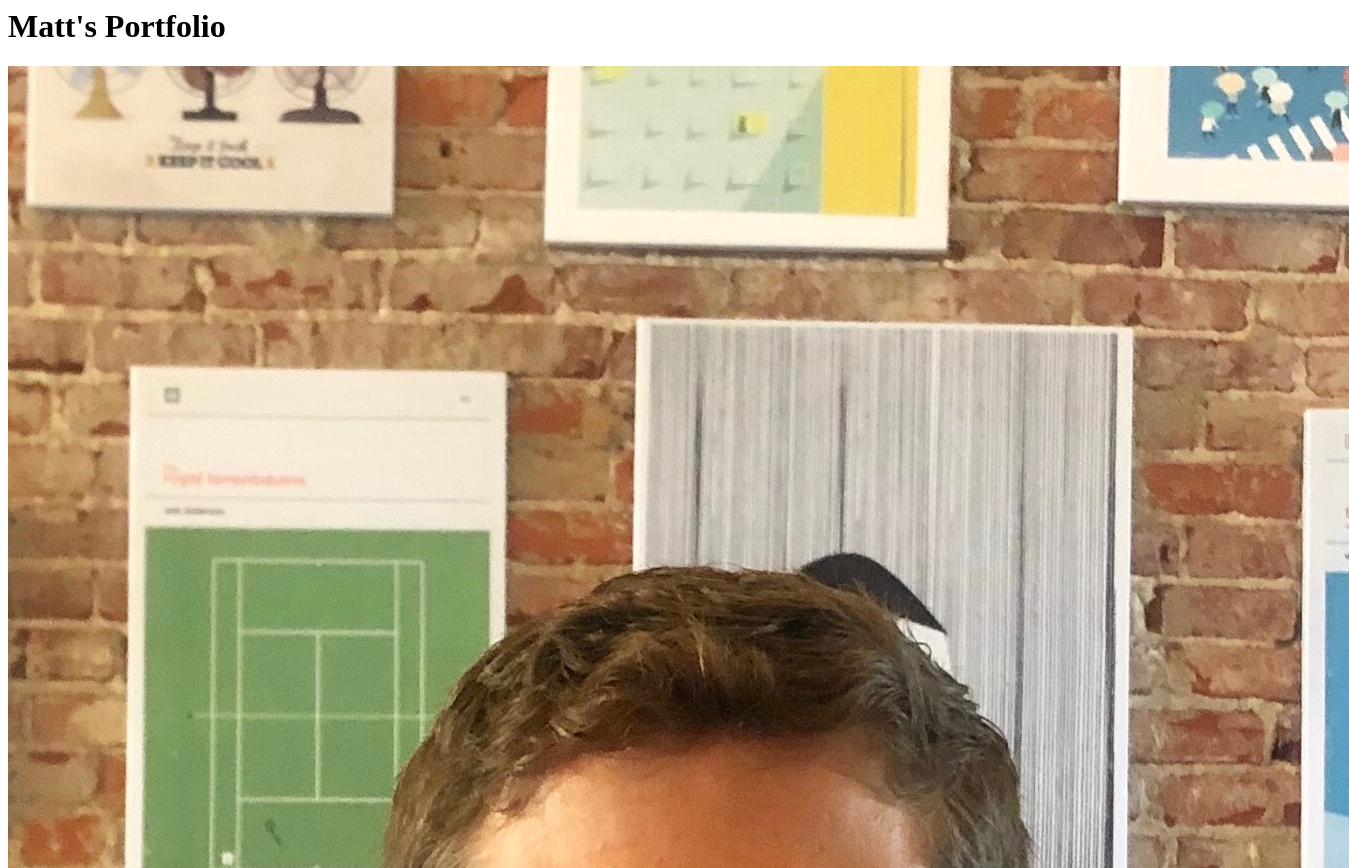
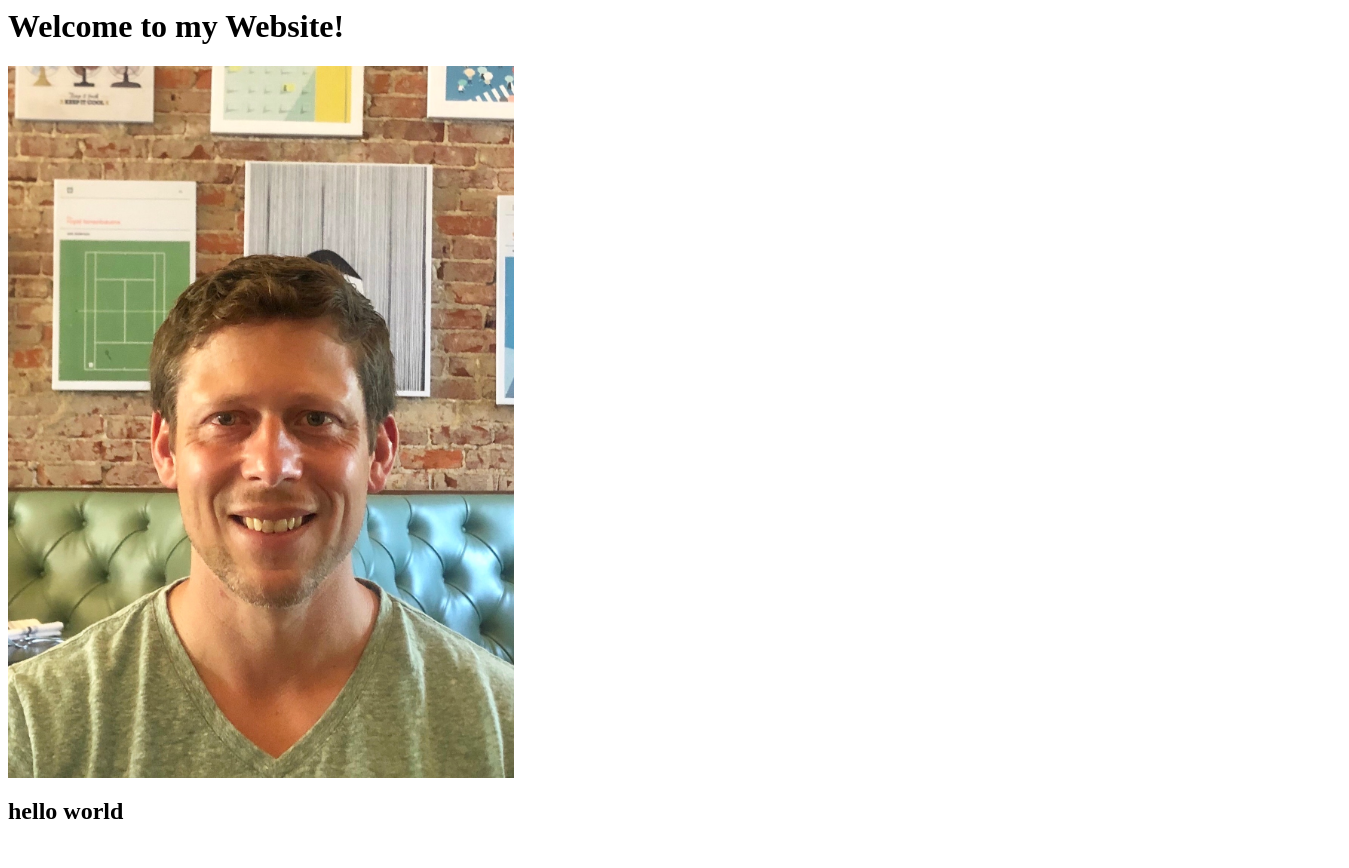
Before and after one commit to eliotmatrva/eliotmatrva.github.io, a plain HTML site: page index.html in a window 1280 px wide. Shown: the top 868 px of the page, 1349 px wide, since content can reach past the window. After the commit the page ends 845 px from the top, so only its background shows below. Drawn offline with Linux system fonts and the light colour scheme.

Commit message:
updated HTML

```diff
--- a/index.html
+++ b/index.html
@@ -1,11 +1,9 @@
 <html>
-    <title>index.html</title>
+    <title>HTML by ME</title>
     </body>
-        <h1>Matt's Portfolio</h1>
-        <img src="./IMG_0142.jpg" />
+        <h1>Welcome to my Website!</h1>
+        <img src="./IMG_0142.jpg" width = 40% />
         <br>
-        <h2>hello worlt</h2>
-        <br>
-        <img src="./DM-ChangeMyMind.png" />
+        <h2>hello world</h2>
     </body>
 </html>
```
